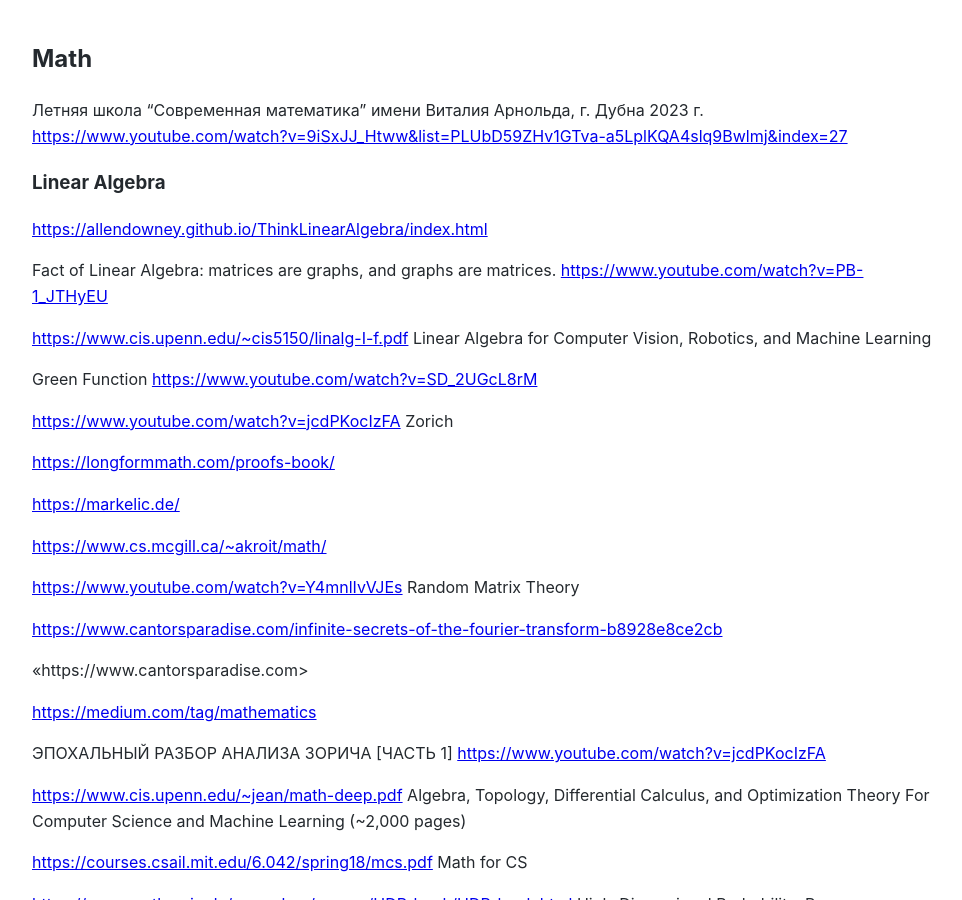
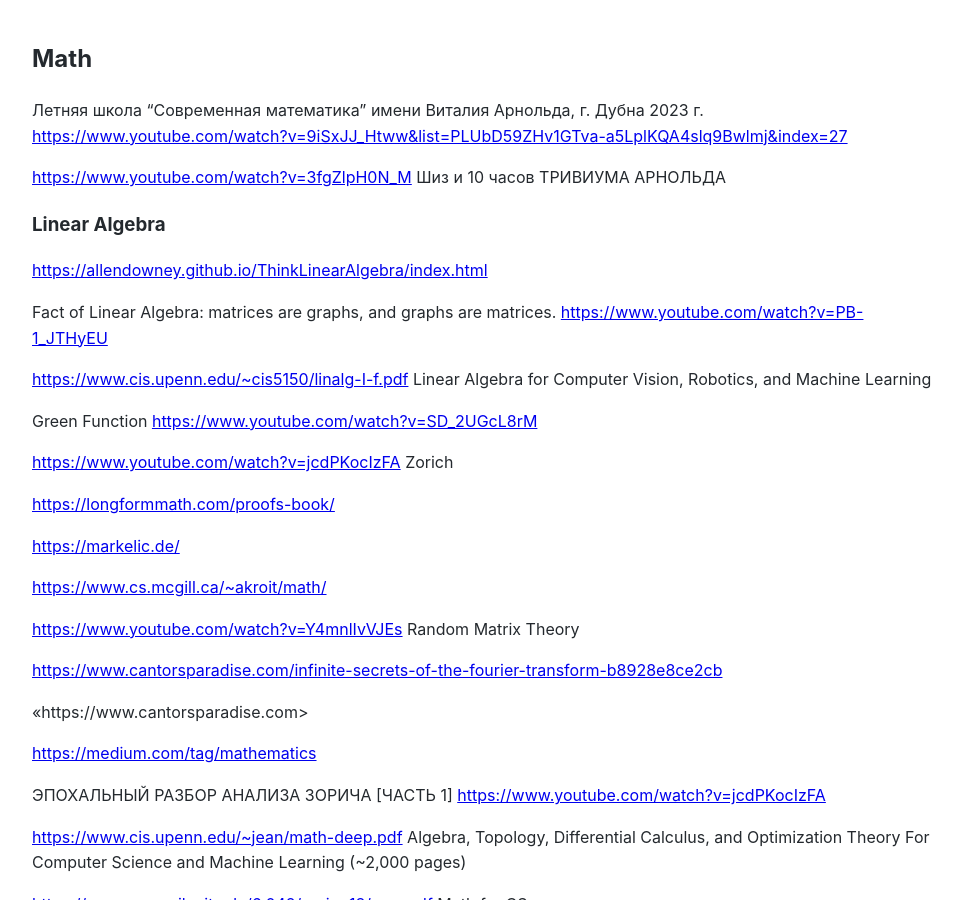
Before and after one commit to Michael-Lubinsky/michael-lubinsky.github.com, a Jekyll site: the page built from math/math.md, in a window 1280 px wide and 900 px high. Shown: the whole window, without its empty margins (158-1120 px from the left). Built offline with Jekyll 4.4.1, drawn with Linux system fonts in a browser that asks for light colours; our own code applies the rules of GitHub Pages for plain Markdown files.

Commit message:
Update math.md

```diff
--- a/math/math.md
+++ b/math/math.md
@@ -1,6 +1,9 @@
 ## Math
 Летняя школа "Современная математика" имени Виталия Арнольда, г. Дубна   2023 г.
  <https://www.youtube.com/watch?v=9iSxJJ_Htww&list=PLUbD59ZHv1GTva-a5LplKQA4slq9Bwlmj&index=27>
+
+<https://www.youtube.com/watch?v=3fgZlpH0N_M>
+Шиз и 10 часов ТРИВИУМА АРНОЛЬДА
 
 ### Linear Algebra
 
```
